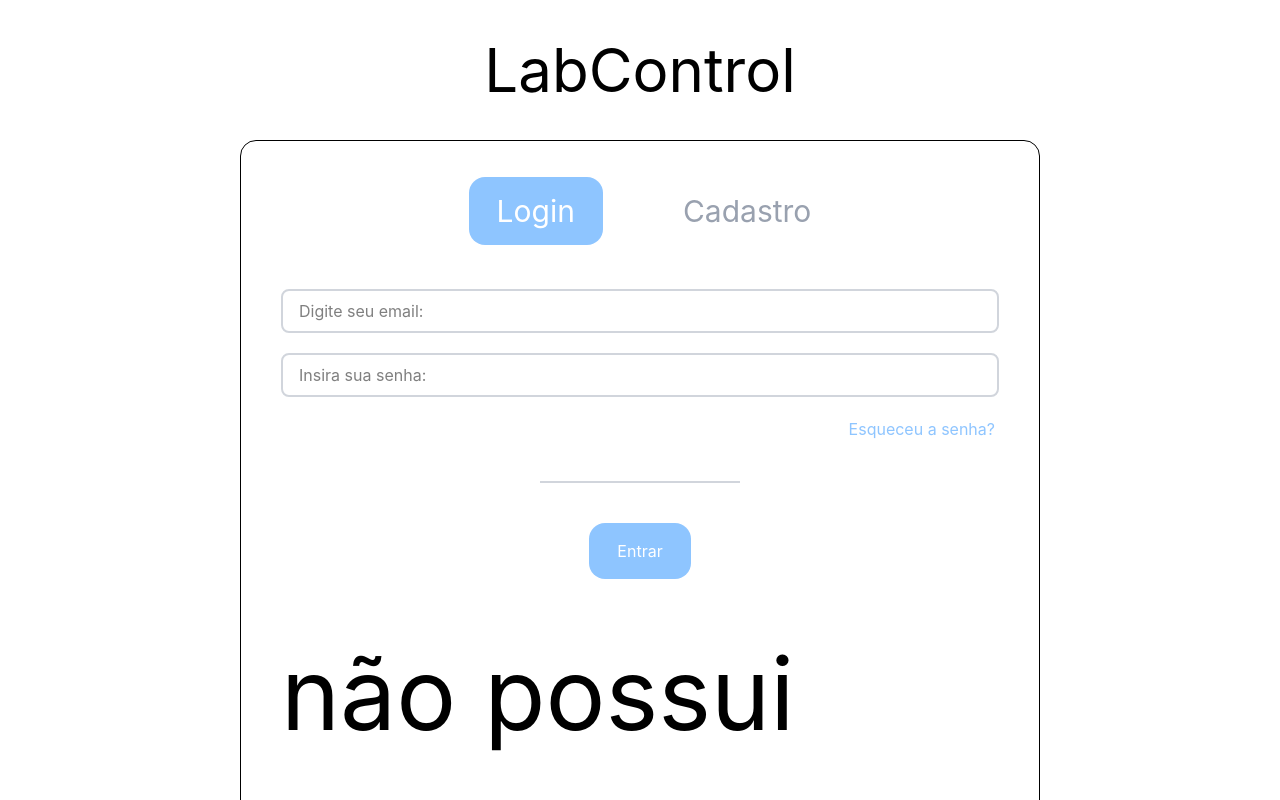
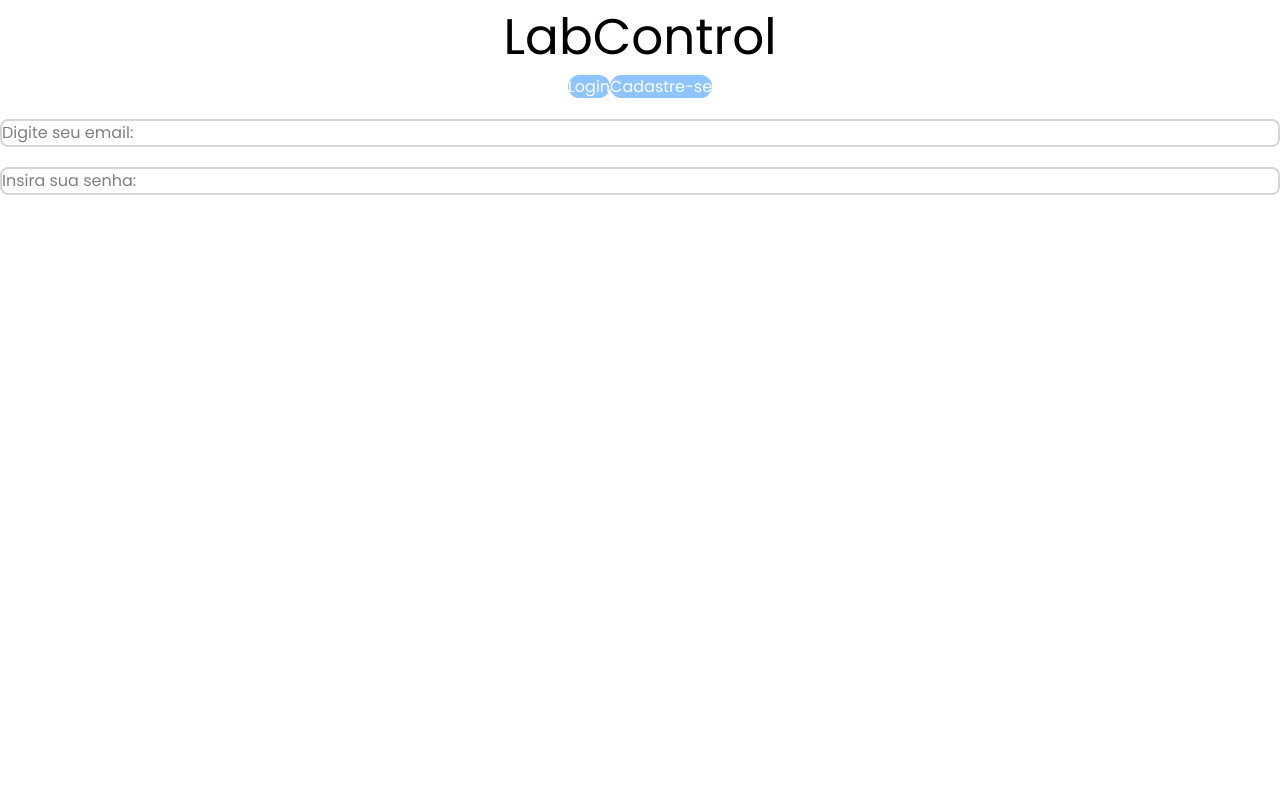
Before and after one commit to eduardopozenatto/ppi-next-js, a Next.js app in the folder frontend/: page / in a window 1280 px wide. Shown: the top 800 px of the page. Built offline with nearby package versions, Linux system fonts and the light colour scheme.

Commit message:
Modify the LoginForm and make components or each section

```diff
--- a/frontend/app/components/Link.tsx
+++ b/frontend/app/components/Link.tsx
@@ -41,13 +41,15 @@ export function ButtonLink ({
 
 }: LinkProps) {
     return (
+        <div>
             <a
                 href={href}
                 rel={rel}
                 target={target}
                 type={type}
-            className= {twMerge("text-white bg-blue-300 px-7 py-4 rounded-2xl max-sm:text-[10px]", className)}
+                className= {twMerge("text-white bg-blue-300 px-7 py-4 rounded-2xl", className)}
 
             >{content}</a>
+        </div>
     )
 }
--- a/frontend/app/globals.css
+++ b/frontend/app/globals.css
@@ -1,3 +1,15 @@
 @import "tailwindcss";
+@tailwind utilities;
 
-@tailwind utilities;
+*,
+*::before,
+*::after {
+  margin: 0;
+  padding: 0;
+  box-sizing: border-box;
+  font-family: 'Poppins', sans-serif;
+}
+
+@theme {
+  --background-image-hero: url('/bg-image.jpg');
+}
--- a/frontend/app/layout.tsx
+++ b/frontend/app/layout.tsx
@@ -1,6 +1,12 @@
 import type { Metadata } from "next";
 import { Geist, Geist_Mono } from "next/font/google";
 import "./globals.css";
+import { Poppins } from "next/font/google";
+
+const poppins = Poppins({
+  subsets: ['latin'],
+  weight: ['300', '400', '500', '700']
+})
 
 export const metadata: Metadata = {
   title: "Create Next App",
@@ -13,9 +19,9 @@ export default function RootLayout({
   children: React.ReactNode;
 }>) {
   return (
-    <html lang="en">
+    <html lang="en" className={poppins.className}>
       <body>
-        <div className="title-box">
+        <div className="title-box pop">
         </div>
         {children}
       </body>
--- a/frontend/app/page.tsx
+++ b/frontend/app/page.tsx
@@ -1,8 +1,8 @@
 import Image from "next/image";
-import { LoginForm } from './pages/login_form';
+import { LoginPage } from './pages/login_page';
 
 export default function Home() {
   return (
-    <LoginForm></LoginForm>
+    <LoginPage></LoginPage>
   );
 }
--- a/frontend/app/pages/login_form.tsx
+++ /dev/null
@@ -1,43 +0,0 @@
-import Input from '../components/Input';
-import { Link } from '../components/Link';
-import { ButtonLink } from '../components/Link';
-
-export function LoginForm () {
-    return (
-        <main>
-            <section className="flex flex-col justify-center p-10 max-md:pt-10; lg:items-center">
-                <h1 className="text-6xl font-sans self-center max-sm:text-[100px]">LabControl</h1>
-
-                <div className="flex flex-col border rounded-2xl px-10 py-8 mt-10 lg:w-200 gap-5">
-
-                    <div className="flex gap-20 text-3xl mt-5 justify-center max-sm:gap-10">
-                        <div>
-                            <ButtonLink content='Login' className='max-sm:text-[10px]'></ButtonLink>
-                        </div>
-                        <div>
-                            <Link content='Cadastro' className='text-gray-400 hover:no-underline'></Link>
-                        </div>
-                    </div>
-
-                    <form action="" className="flex flex-col mt-10 gap-5 justify-center max-sm:items-center">
-                        <Input type='email' placeholder='Digite seu email: '></Input>
-                        <Input type='password' placeholder='Insira sua senha: '></Input>
-                    </form>
-
-                    <Link content='Esqueceu a senha?' className='text-end mr-1'></Link>
-
-                    <div className='flex flex-col mt-5 items-center'>
-                        <hr className='h-0.5 bg-gray-300 border-0 w-50'/>
-                    </div>
-                    <div className='flex justify-center items-center my-5'>
-                        <ButtonLink content='Entrar'></ButtonLink>
-                    </div>
-
-                    <div className='flex justify-center'>
-                        <p className='text-[100px]'>não possui cadastro? <Link content='Clique aqui' className=''></Link></p>
-                    </div>
-                 </div>
-            </section>
-        </main>
-    );
-}
--- /dev/null
+++ b/frontend/app/pages/login_page.tsx
@@ -0,0 +1,40 @@
+import Input from '../components/Input';
+import { Link } from '../components/Link';
+import { ButtonLink } from '../components/Link';
+
+const Aside = function () {
+    return (
+        <section className="flex justify-center">
+            <h1 className='text-[50px]'>LabControl</h1>
+        </section>
+    )
+}
+
+const LoginForm = function () {
+    return (
+        <section className='flex flex-col h-auto border-solid border-gray-700 gap-5'>
+            <div className='flex justify-center'>
+                <ButtonLink content='Login'></ButtonLink>
+                <ButtonLink content='Cadastre-se'></ButtonLink>
+            </div>
+
+            <div>
+                <form action = "" className = "flex flex-col mt-10 gap-5 justify-center max-sm:items-center" >
+                    <Input type='email' placeholder='Digite seu email: '></Input>
+                    <Input type='password' placeholder='Insira sua senha: '></Input>
+                </form>
+            </div>
+
+        </section>
+
+    );
+};
+
+export function LoginPage() {
+    return (
+        <div className='flex flex-col'>
+            <Aside></Aside>
+            <LoginForm></LoginForm>
+        </div>
+    );
+}
```
Also changed, not shown: frontend/public/bg-image.jpg (added). Lines whose indentation alone changed are shown as unchanged.
